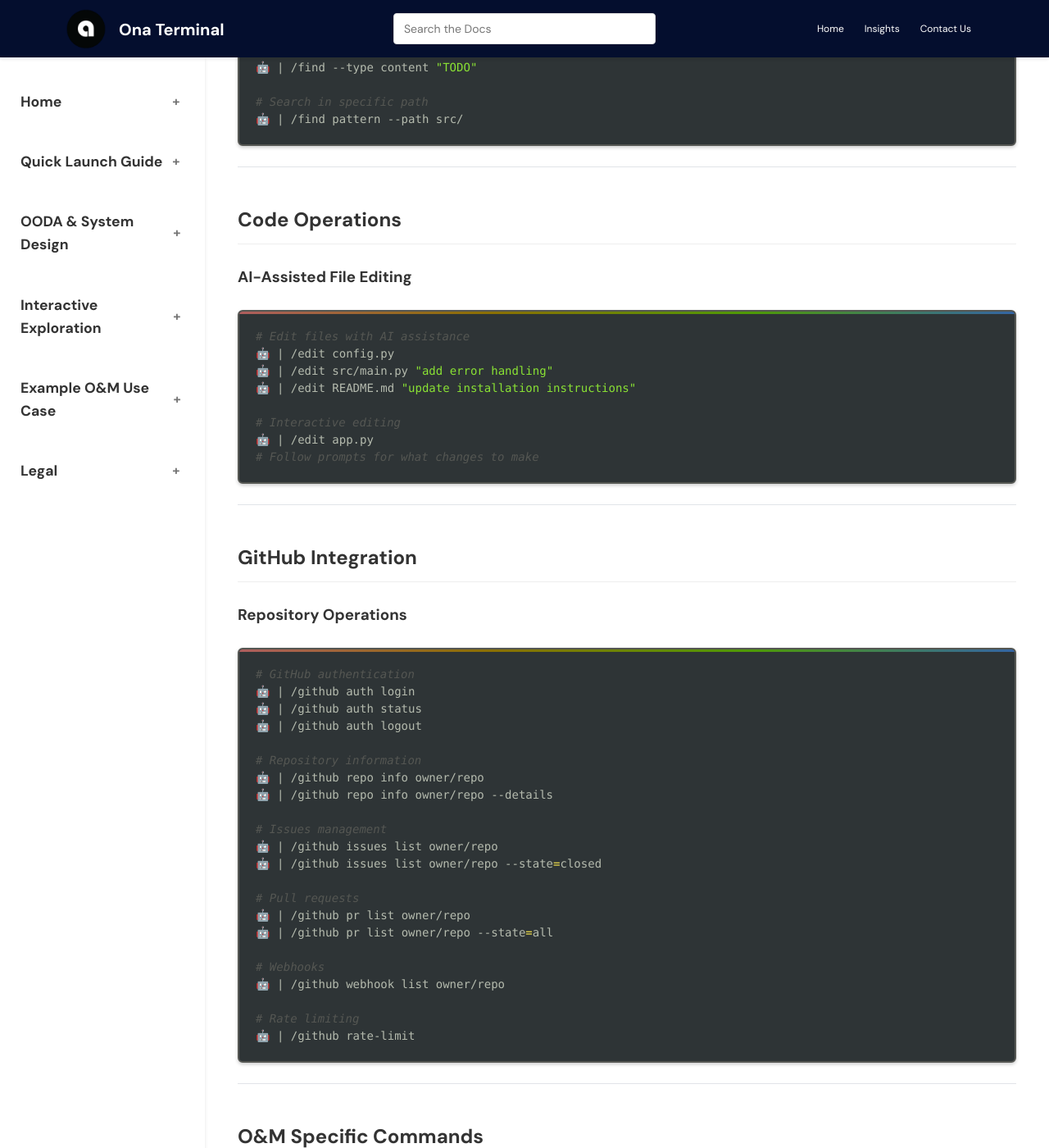
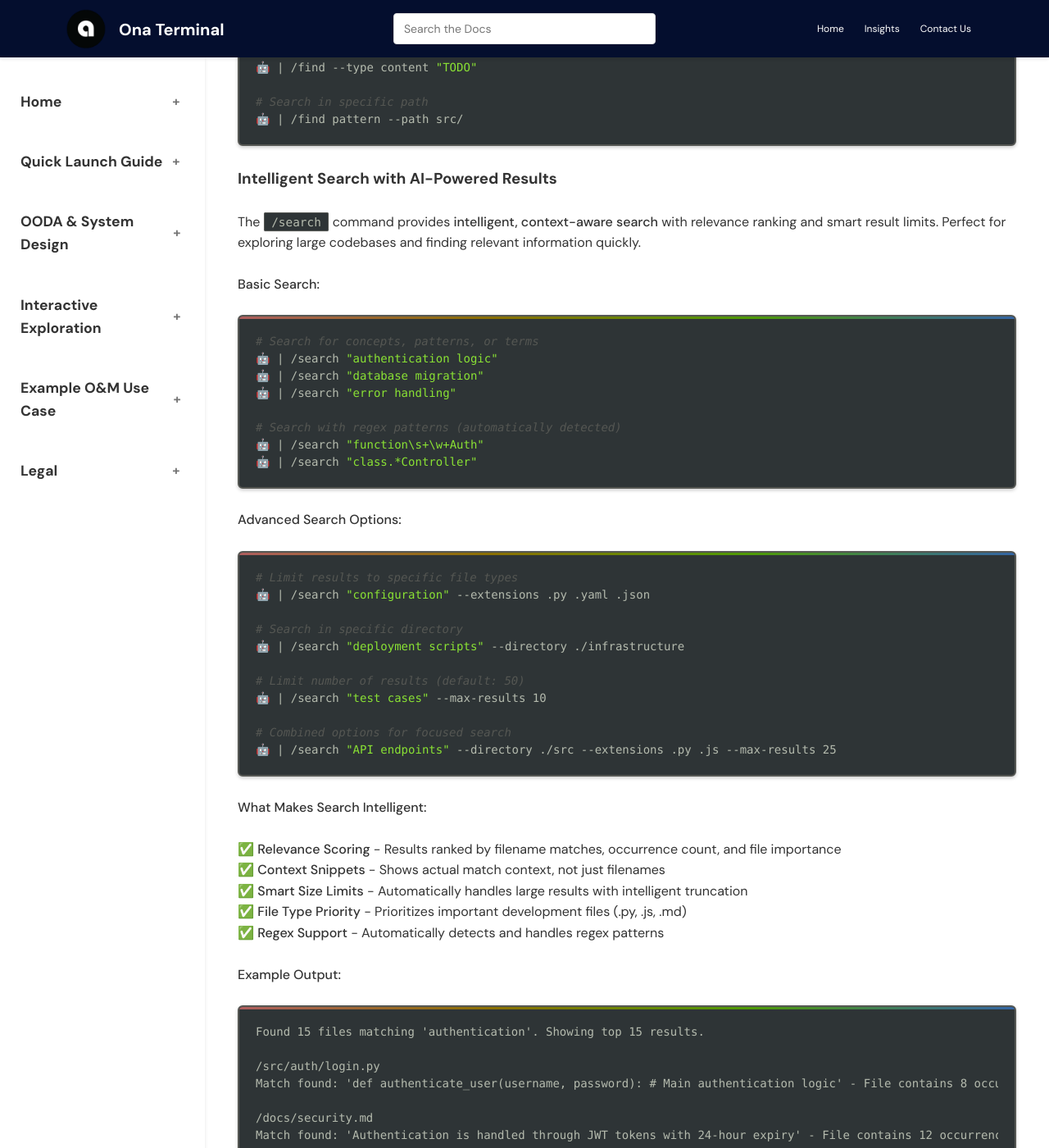
Before and after one commit to AsobaCloud/asobacode.github.io, a Jekyll site: the page built from using-commands.md, in a window 1280 px wide and 1400 px high, scrolled down 2323 px. Shown: the whole window at 82% size. Built offline with Jekyll 4.4.1, drawn with Linux system fonts in a browser that asks for light colours; some of the changed text lies outside the part shown.

Commit message:
docs: Enhance /search command documentation with intelligent features
- Update using-commands.md with comprehensive intelligent search section
- Add advanced search options (extensions, directory, max-results)
- Document AI-powered relevance ranking and context snippets
- Include example output format and feature highlights
- Update interactive-exploration.md with search examples
- Clarify difference between /search (intelligent) vs /find (literal)

````diff
--- a/using-commands.md
+++ b/using-commands.md
@@ -99,7 +99,7 @@ Type any command or natural language request.
 {: .fs-6 }
 
 ```bash
-# Search for files and content
+# Search for files and content by literal pattern
 🤖 | /find main.py
 🤖 | /find "function name"
 🤖 | /find "import requests"
@@ -112,6 +112,64 @@ Type any command or natural language request.
 # Search in specific path
 🤖 | /find pattern --path src/
 ```
+
+### Intelligent Search with AI-Powered Results
+{: .fs-6 }
+
+The `/search` command provides **intelligent, context-aware search** with relevance ranking and smart result limits. Perfect for exploring large codebases and finding relevant information quickly.
+
+**Basic Search:**
+```bash
+# Search for concepts, patterns, or terms
+🤖 | /search "authentication logic"
+🤖 | /search "database migration"
+🤖 | /search "error handling"
+
+# Search with regex patterns (automatically detected)
+🤖 | /search "function\s+\w+Auth"
+🤖 | /search "class.*Controller"
+```
+
+**Advanced Search Options:**
+```bash
+# Limit results to specific file types
+🤖 | /search "configuration" --extensions .py .yaml .json
+
+# Search in specific directory
+🤖 | /search "deployment scripts" --directory ./infrastructure
+
+# Limit number of results (default: 50)
+🤖 | /search "test cases" --max-results 10
+
+# Combined options for focused search
+🤖 | /search "API endpoints" --directory ./src --extensions .py .js --max-results 25
+```
+
+**What Makes Search Intelligent:**
+
+✅ **Relevance Scoring** - Results ranked by filename matches, occurrence count, and file importance
+✅ **Context Snippets** - Shows actual match context, not just filenames
+✅ **Smart Size Limits** - Automatically handles large results with intelligent truncation
+✅ **File Type Priority** - Prioritizes important development files (.py, .js, .md)
+✅ **Regex Support** - Automatically detects and handles regex patterns
+
+**Example Output:**
+```
+Found 15 files matching 'authentication'. Showing top 15 results.
+
+/src/auth/login.py
+Match found: 'def authenticate_user(username, password): # Main authentication logic' - File contains 8 occurrences of 'authentication'.
+
+/docs/security.md
+Match found: 'Authentication is handled through JWT tokens with 24-hour expiry' - File contains 12 occurrences of 'authentication'.
+
+/tests/test_auth.py
+Match found: 'class TestAuthentication(unittest.TestCase): def test_valid_authentication' - File contains 15 occurrences of 'authentication'.
+```
+
+**Search vs Find:**
+- **`/search`** - Intelligent content search with AI-powered ranking and context
+- **`/find`** - Simple file/pattern matching for when you know exactly what you're looking for
 
 ---
 
@@ -266,7 +324,8 @@ Type any command or natural language request.
 ### File Operations
 - `/read` - Read file contents
 - `/list` - List directory contents
-- `/find` - Search for files and content
+- `/find` - Search for files and content by literal pattern
+- `/search` - Intelligent content search with AI-powered ranking and context
 - `/edit` - AI-assisted file editing
 
 ### GitHub Integration
````
Also changed, not shown: interactive-exploration.md (+12 -0 lines).
